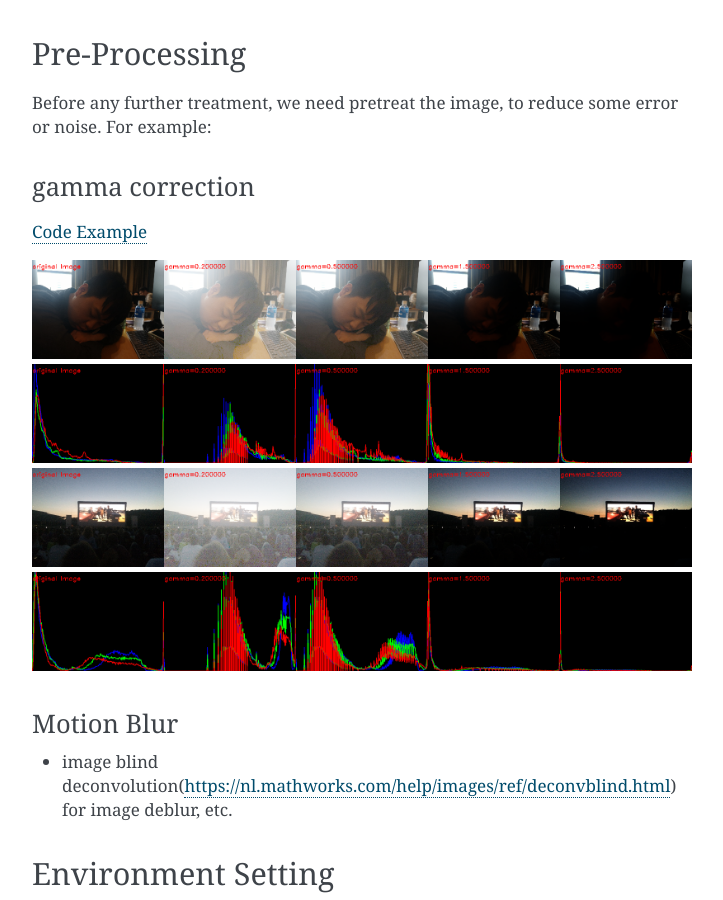
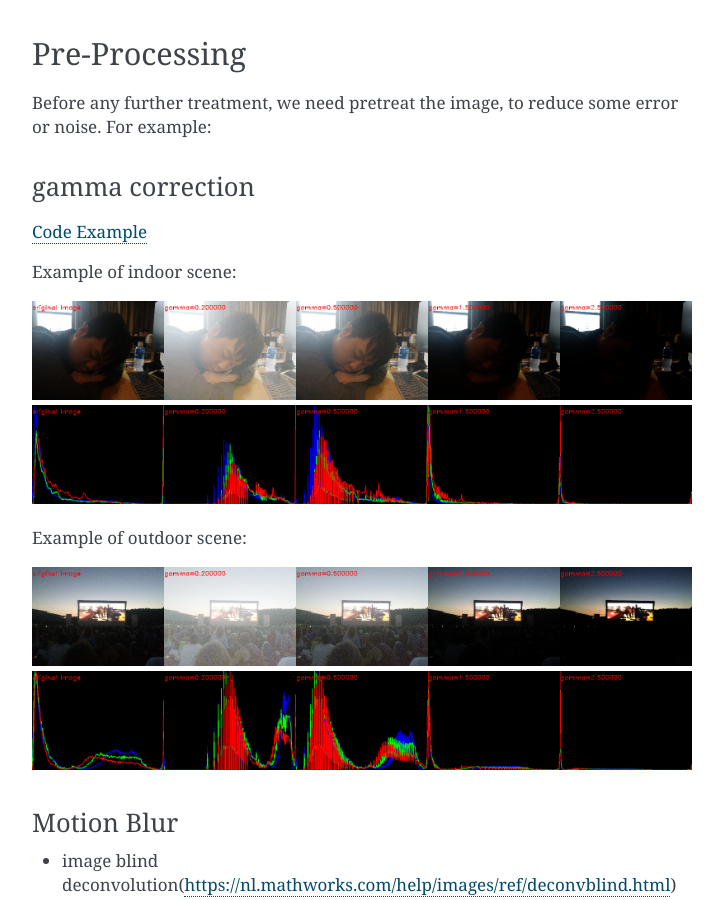
Before and after one commit to gggliuye/VIO, a Sphinx documentation site: the page built from docs/Prepare.rst, in a window 1280 px wide and 900 px high, scrolled down 2345 px. Shown: the whole window, without its empty margins (388-1111 px from the left). Built offline with Sphinx 7.4.7, drawn with Linux system fonts in a browser that asks for light colours.

Commit message:
Update Prepare.rst

```diff
--- a/docs/Prepare.rst
+++ b/docs/Prepare.rst
@@ -120,11 +120,15 @@ gamma correction
 >>>>>>>>>>>>>>>>>>>>>
 `Code Example <https://github.com/gggliuye/VIO/blob/master/pretreatment/ImagePerprocessing.cc>`_
 
+Example of indoor scene:
+
 .. image:: images/bc_images.png
    :width: 100%
 
 .. image:: images/bc_hists.png
    :width: 100%
+
+Example of outdoor scene:
 
 .. image:: images/night_images.png
    :width: 100%
```
